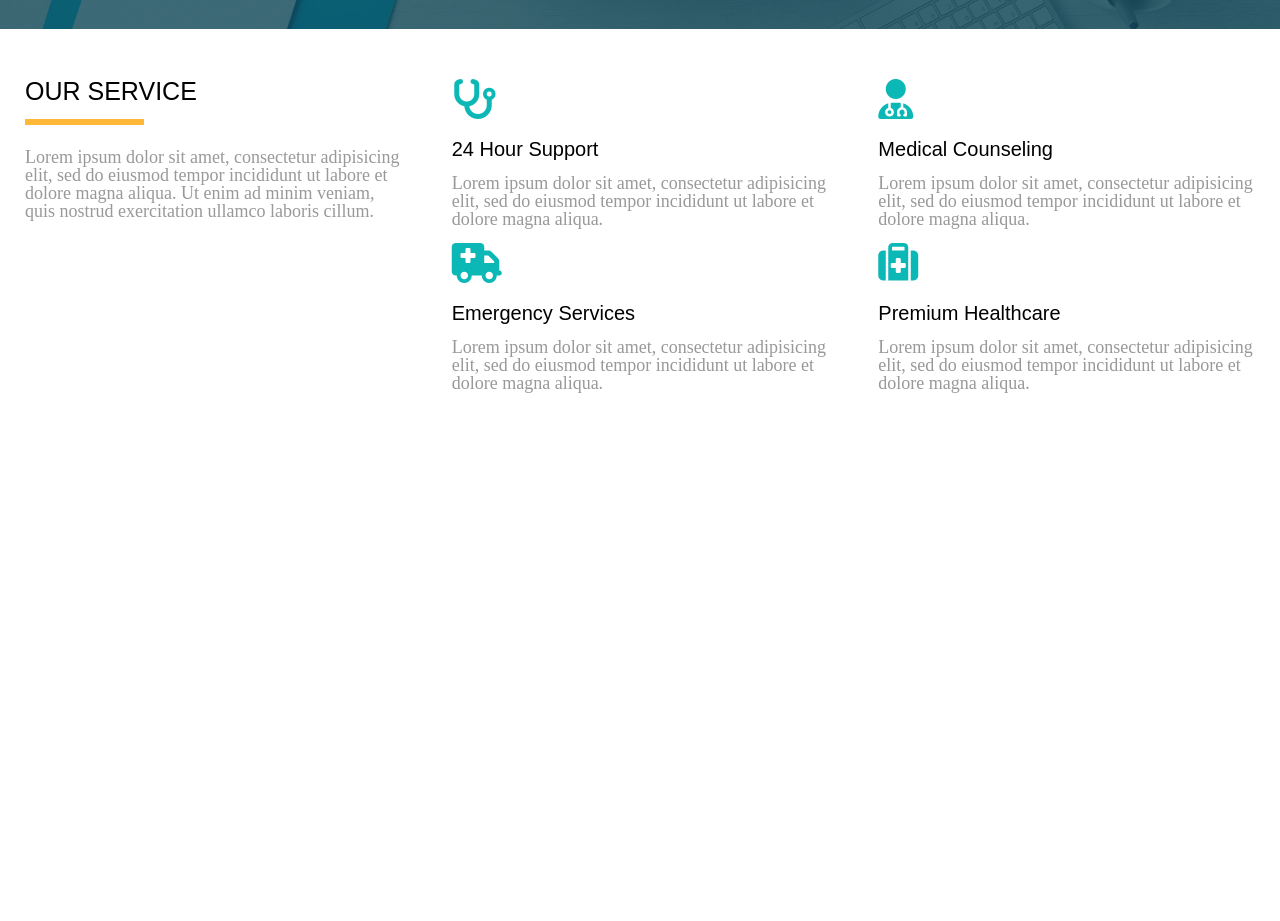
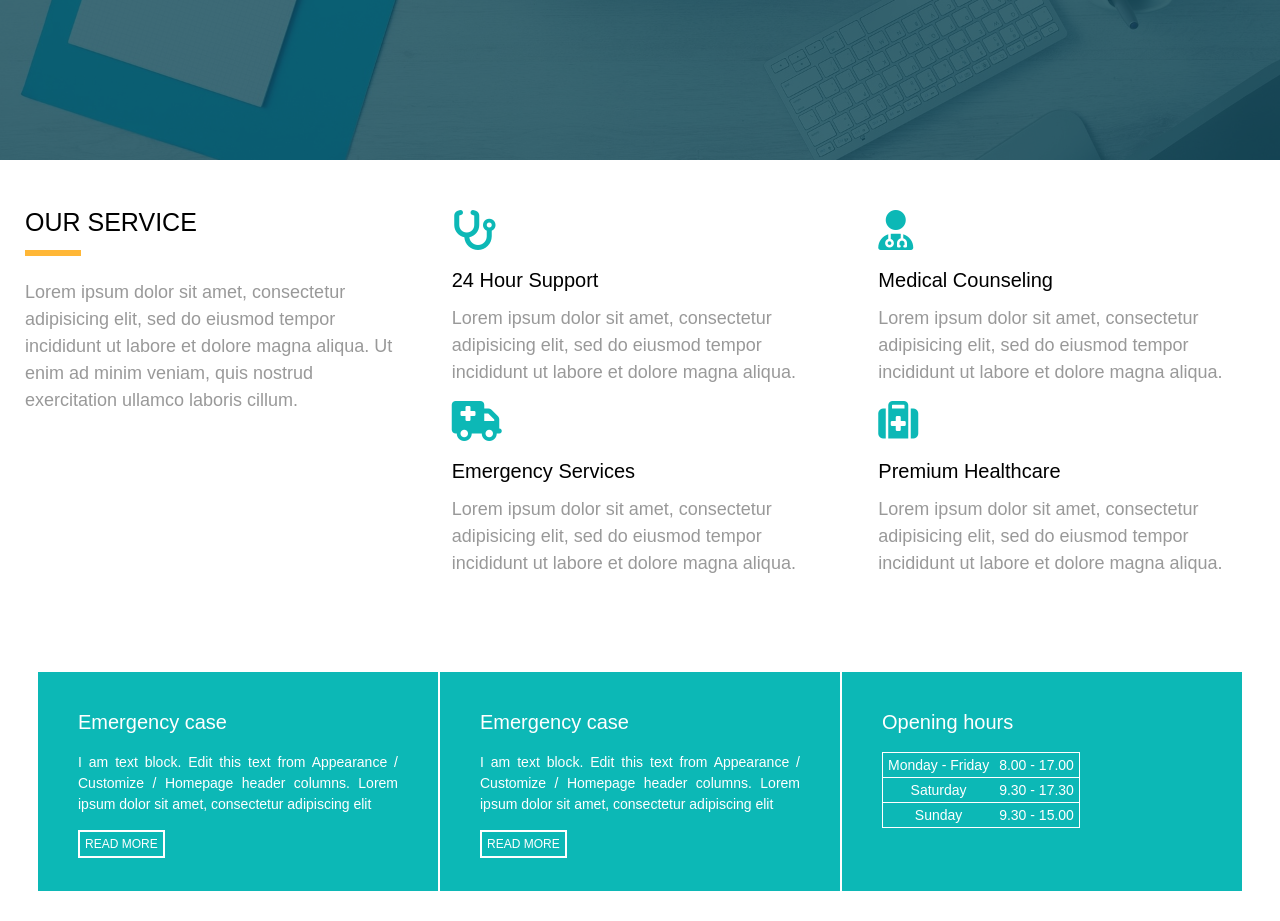
Before and after one commit to RutaRakauske/Week4_MediLabPage, a plain HTML site: page index.html in a window 1280 px wide. Shown: the part 480-1401 px from the top of the page. Before the commit the page ends 937 px from the top, so only its background shows below. Drawn offline with Linux system fonts and the light colour scheme.

Commit message:
css updated and added 3rd section - emergency description

```diff
--- a/index.html
+++ b/index.html
@@ -35,7 +35,7 @@
             </form>
         </div>
     </header>
-    <main>
+    <div class="services">
         <section>
             <h2>Our service</h2>
             <hr align="left"/>
@@ -58,6 +58,35 @@
             <h3>Premium Healthcare</h3>
             <p class="serviceDescription">Lorem ipsum dolor sit amet, consectetur adipisicing elit, sed do eiusmod tempor incididunt ut labore et dolore magna aliqua.</p>
         </section>
-    </main>
+    </div>
+    <div class="emergency">
+        <div>
+            <h3>Emergency case</h3>
+            <p class="emergencyDescription">I am text block. Edit this text from Appearance / Customize / Homepage header columns. Lorem ipsum dolor sit amet, consectetur adipiscing elit</p>
+            <a class="readMoreLink" href="">Read more</a>
+        </div>
+        <div>
+            <h3>Emergency case</h3>
+            <p class="emergencyDescription">I am text block. Edit this text from Appearance / Customize / Homepage header columns. Lorem ipsum dolor sit amet, consectetur adipiscing elit</p>
+            <a class="readMoreLink" href="">Read more</a>
+        </div>
+        <div>
+            <h3 class="openingHours">Opening hours</h3>
+            <table>
+                <tr>
+                    <th>Monday - Friday</th>
+                    <th>8.00 - 17.00</th>
+                </tr>
+                <tr>
+                    <th>Saturday</th>
+                    <th>9.30 - 17.30</th>
+                </tr>
+                <tr>
+                    <th>Sunday</th>
+                    <th>9.30 - 15.00</th>
+                </tr>
+            </table>
+        </div>
+    </div>
 </body>
 </html>
--- a/style.css
+++ b/style.css
@@ -5,13 +5,13 @@ body {
 header {
     background-image: url("bg-banner.jpg");
     background-size: cover;
-    height: 90%;
+    height: 80vh;
 }
 .headerColor {
     display: flex;
     flex-direction: column;
     background-color: RGBA(13, 70, 83, 0.78);
-    height: 100%;
+    height: 80vh;
 }
 nav {
     display: flex;
@@ -52,7 +52,7 @@ button {
     border-radius: 8px;
     color: white;
 }
-main {
+.services {
     display: flex;
 }
 h2 {
@@ -62,7 +62,7 @@ h2 {
 
 }
 hr {
-    width: 30%;
+    width: 50px;
     margin-top: 15px;
     border: #ffb737 solid;
 }
@@ -70,6 +70,8 @@ hr {
     color: #999999;
     font-size: 18px;
     padding: 15px 0;
+    font-family: Arial, Helvetica, sans-serif;
+    line-height: 1.5;
 }
 i {
     color: #0cb8b6;
@@ -84,3 +86,44 @@ section {
     width: 30%;
     margin: 50px 25px;
 }
+.emergency {
+    display: flex;
+    justify-content: center;
+    width: 100%;
+    margin: 30px 0;
+}
+.emergency div {
+    background-color: #0cb8b6;
+    color: white;
+    width: 25%;
+    margin: 0 1px;
+    padding: 40px;
+}
+.emergencyDescription {
+    font-size: 14px;
+    font-family: Arial, Helvetica, sans-serif;
+    padding: 20px 0;
+    line-height: 1.5;
+    text-align: justify;
+}
+.readMoreLink {
+    color: white;
+    text-transform: uppercase;
+    border: white solid 2px;
+    padding: 5px;
+    text-decoration: none;
+    font-family: Arial, Helvetica, sans-serif;
+    font-size: 12px;
+}
+table tr {
+    border: white solid 1px;
+    margin: 0;
+    font-family: Arial, Helvetica, sans-serif;
+    font-size: 14px;
+}
+.openingHours {
+    padding-bottom: 20px;
+}
+th {
+    padding: 5px;
+}
```
